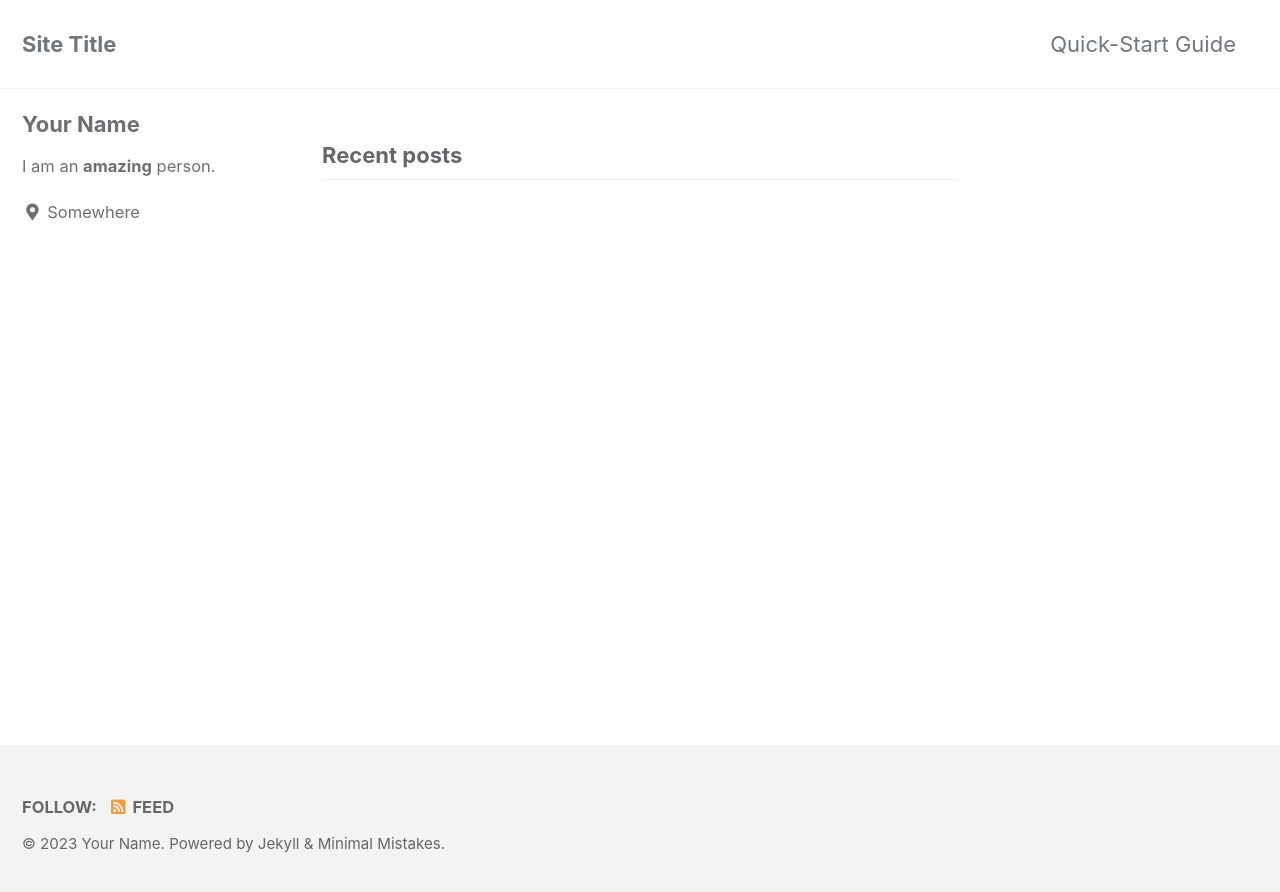
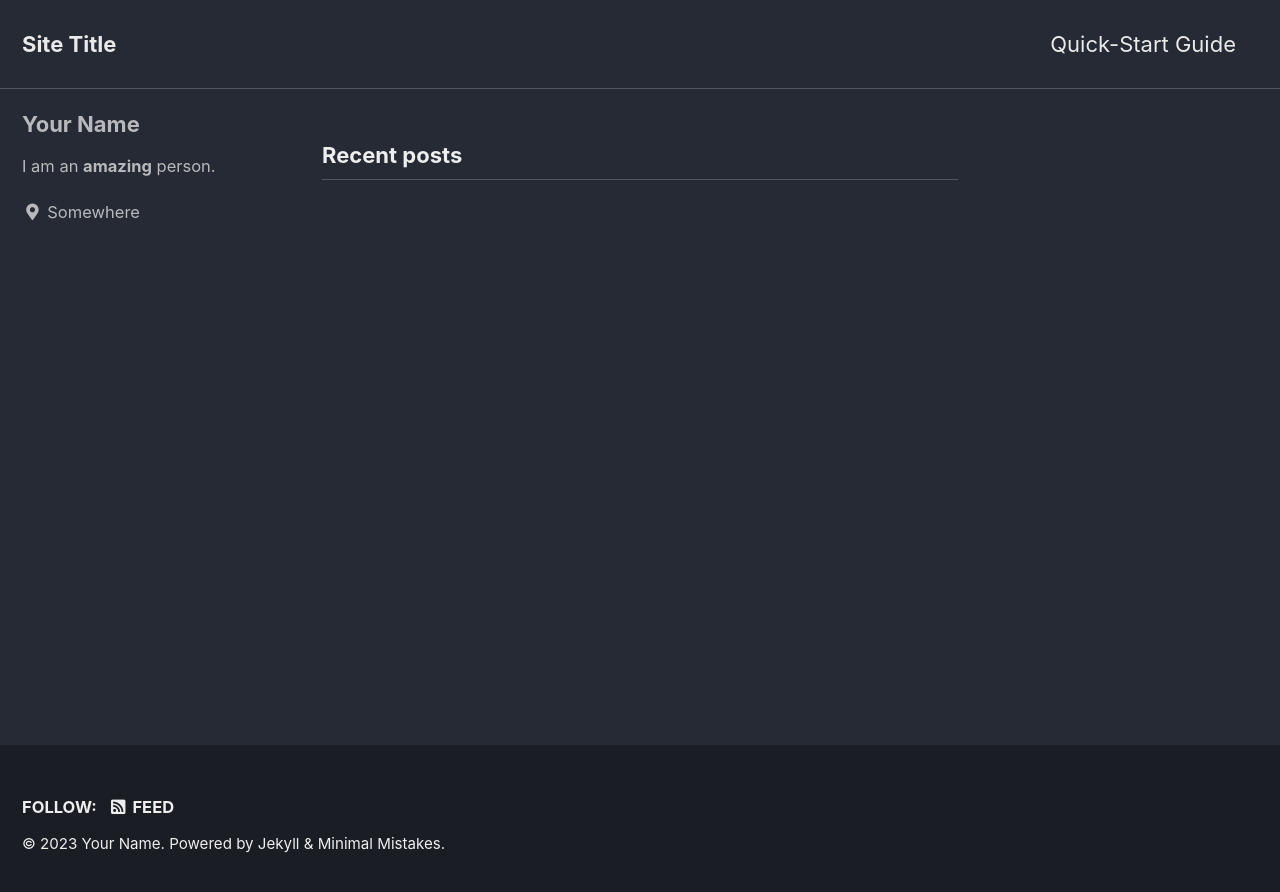
Before and after one commit to jaeg00l/jaeg00l.github.io, a Jekyll site: the page built from index.html, in a window 1280 px wide. Shown: the top 892 px of the page. Built offline with Jekyll 4.4.1, drawn with Linux system fonts in a browser that asks for light colours; cached includes are drawn as plain includes; the list of posts is cut into pages by our own code.

Commit message:
Update _config.yml

```diff
--- a/_config.yml
+++ b/_config.yml
@@ -12,7 +12,7 @@
 
 # theme                  : "minimal-mistakes-jekyll"
 # remote_theme           : "mmistakes/minimal-mistakes"
-minimal_mistakes_skin    : "default" # "air", "aqua", "contrast", "dark", "dirt", "neon", "mint", "plum", "sunrise"
+minimal_mistakes_skin    : "dark" # "air", "aqua", "contrast", "dark", "dirt", "neon", "mint", "plum", "sunrise"
 
 # Site Settings
 locale                   : "en-US"
@@ -39,9 +39,9 @@ comments:
     # https://developers.facebook.com/docs/plugins/comments
     appid                :
     num_posts            : # 5 (default)
-    colorscheme          : # "light" (default), "dark"
+    colorscheme          : "dark" # (default), "dark"
   utterances:
-    theme                : # "github-light" (default), "github-dark"
+    theme                : "github-dark" # (default), "github-dark"
     issue_term           : # "pathname" (default)
   giscus:
     repo_id              : # Shown during giscus setup at https://giscus.app
@@ -49,7 +49,7 @@ comments:
     category_id          : # Shown during giscus setup at https://giscus.app
     discussion_term      : # "pathname" (default), "url", "title", "og:title"
     reactions_enabled    : # '1' for enabled (default), '0' for disabled
-    theme                : # "light" (default), "dark", "dark_dimmed", "transparent_dark", "preferred_color_scheme"
+    theme                : "dark" # (default), "dark", "dark_dimmed", "transparent_dark", "preferred_color_scheme"
   staticman:
     branch               : # "master"
     endpoint             : # "https://{your Staticman v3 API}/v3/entry/github/"
```
